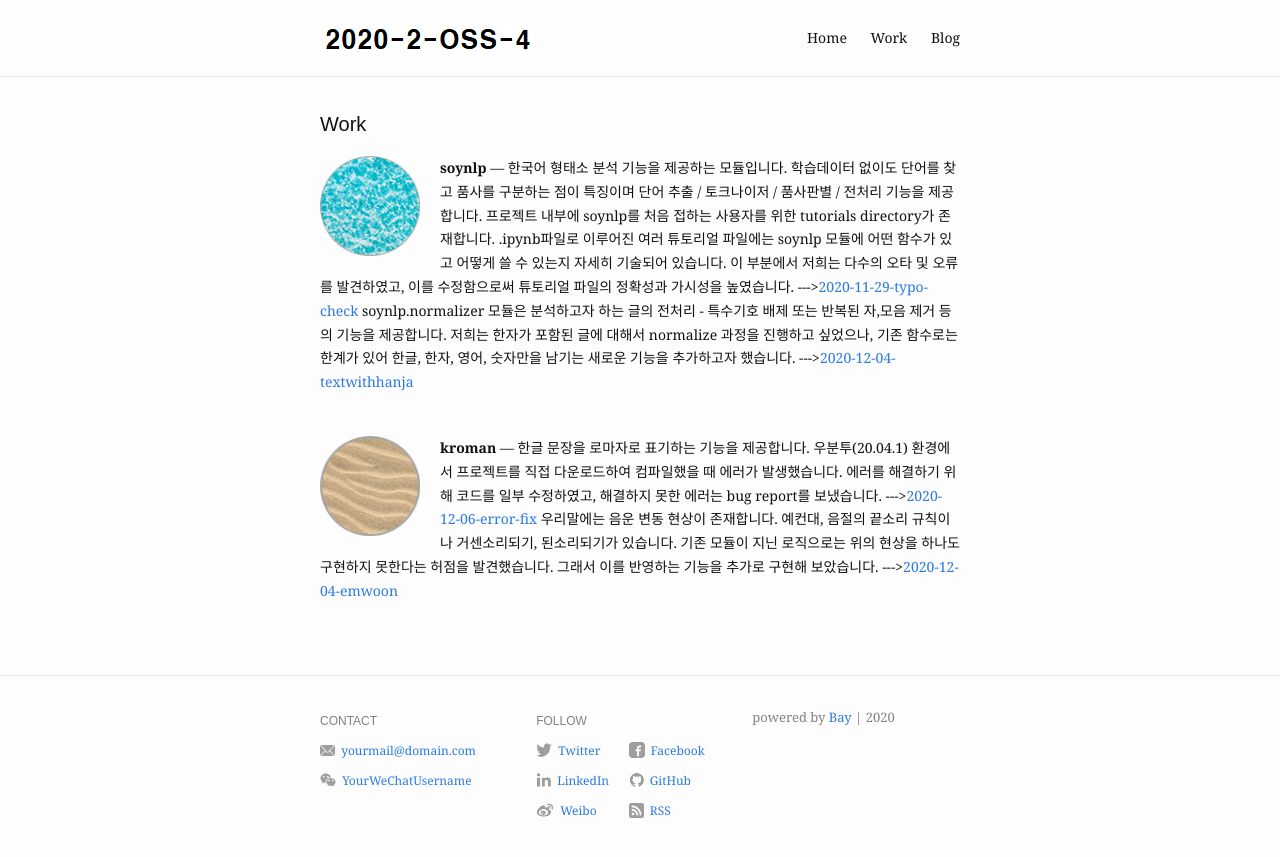
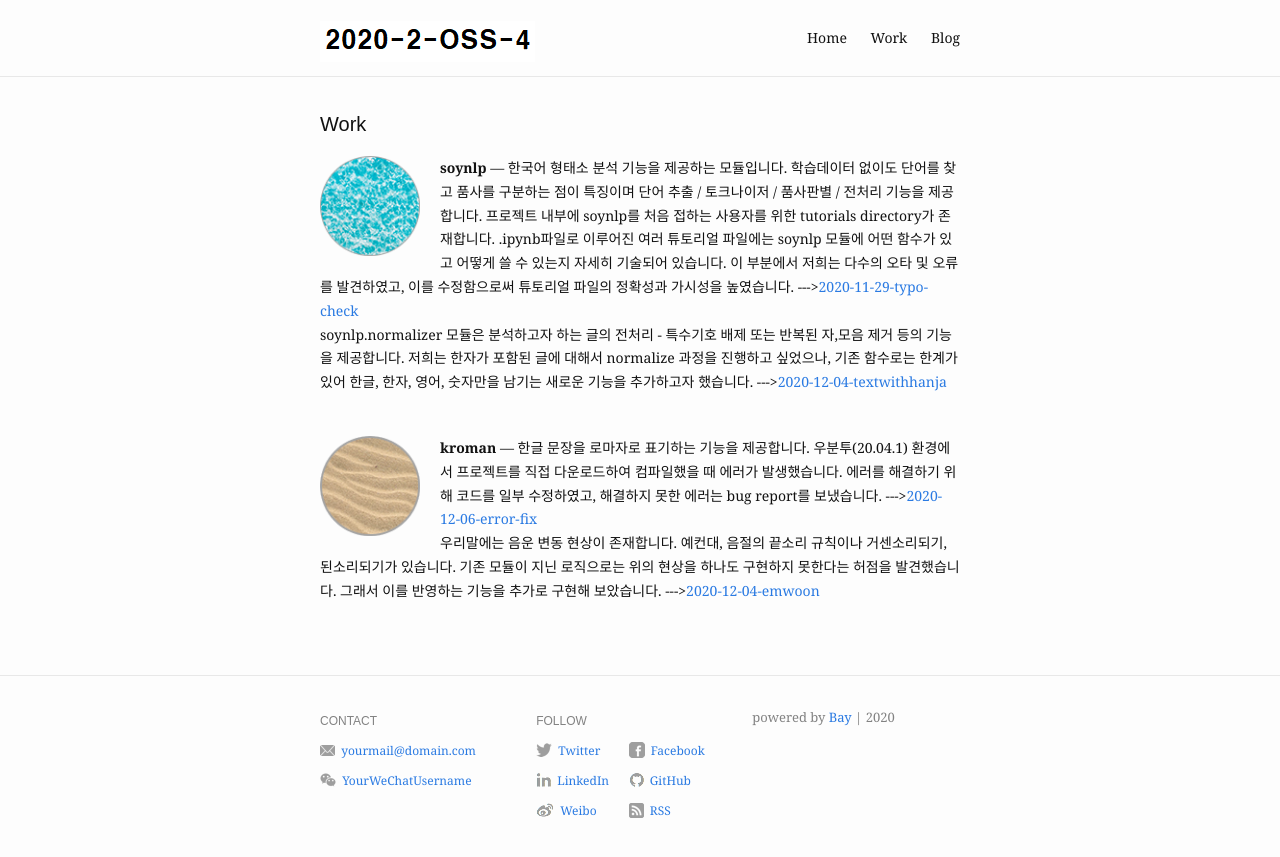
Before and after one commit to 20-2-SKKU-OSS/2020-2-OSS-4, a Jekyll site: the page built from work.md, in a window 1280 px wide. Shown: the top 857 px of the page. Built offline with Jekyll 4.4.1, drawn with Linux system fonts in a browser that asks for light colours.

Commit message:
Update work.md

```diff
--- a/work.md
+++ b/work.md
@@ -7,10 +7,10 @@ items:
     image:
       src: /assets/img/work/water.png
       alt: water
-    description: 한국어 형태소 분석 기능을 제공하는 모듈입니다. 학습데이터 없이도 단어를 찾고 품사를 구분하는 점이 특징이며 단어 추출 / 토크나이저 / 품사판별 / 전처리 기능을 제공합니다. 프로젝트 내부에 soynlp를 처음 접하는 사용자를 위한 tutorials directory가 존재합니다. .ipynb파일로 이루어진 여러 튜토리얼 파일에는 soynlp 모듈에 어떤 함수가 있고 어떻게 쓸 수 있는지 자세히 기술되어 있습니다. 이 부분에서 저희는 다수의 오타 및 오류를 발견하였고, 이를 수정함으로써 튜토리얼 파일의 정확성과 가시성을 높였습니다. ---><a href="https://20-2-skku-oss.github.io/2020-2-OSS-4/2020/11/29/typo-ckeck">2020-11-29-typo-check</a> soynlp.normalizer 모듈은 분석하고자 하는 글의 전처리 - 특수기호 배제 또는 반복된 자,모음 제거 등의 기능을 제공합니다. 저희는 한자가 포함된 글에 대해서 normalize 과정을 진행하고 싶었으나, 기존 함수로는 한계가 있어 한글, 한자, 영어, 숫자만을 남기는 새로운 기능을 추가하고자 했습니다. ---><a href="https://20-2-skku-oss.github.io/2020-2-OSS-4/2020/12/04/text-with-hanja">2020-12-04-textwithhanja</a>
+    description: 한국어 형태소 분석 기능을 제공하는 모듈입니다. 학습데이터 없이도 단어를 찾고 품사를 구분하는 점이 특징이며 단어 추출 / 토크나이저 / 품사판별 / 전처리 기능을 제공합니다. 프로젝트 내부에 soynlp를 처음 접하는 사용자를 위한 tutorials directory가 존재합니다. .ipynb파일로 이루어진 여러 튜토리얼 파일에는 soynlp 모듈에 어떤 함수가 있고 어떻게 쓸 수 있는지 자세히 기술되어 있습니다. 이 부분에서 저희는 다수의 오타 및 오류를 발견하였고, 이를 수정함으로써 튜토리얼 파일의 정확성과 가시성을 높였습니다. ---><a href="https://20-2-skku-oss.github.io/2020-2-OSS-4/2020/11/29/typo-ckeck">2020-11-29-typo-check</a> <br> soynlp.normalizer 모듈은 분석하고자 하는 글의 전처리 - 특수기호 배제 또는 반복된 자,모음 제거 등의 기능을 제공합니다. 저희는 한자가 포함된 글에 대해서 normalize 과정을 진행하고 싶었으나, 기존 함수로는 한계가 있어 한글, 한자, 영어, 숫자만을 남기는 새로운 기능을 추가하고자 했습니다. ---><a href="https://20-2-skku-oss.github.io/2020-2-OSS-4/2020/12/04/text-with-hanja">2020-12-04-textwithhanja</a> <br>
   - title: 'kroman'
     image:
       src: /assets/img/work/sand.png
       alt: sand
-    description: 한글 문장을 로마자로 표기하는 기능을 제공합니다. 우분투(20.04.1) 환경에서 프로젝트를 직접 다운로드하여 컴파일했을 때 에러가 발생했습니다. 에러를 해결하기 위해 코드를 일부 수정하였고, 해결하지 못한 에러는 bug report를 보냈습니다. ---><a href="https://20-2-skku-oss.github.io/2020-2-OSS-4/2020/12/06/error-fix">2020-12-06-error-fix</a> 우리말에는 음운 변동 현상이 존재합니다. 예컨대, 음절의 끝소리 규칙이나 거센소리되기, 된소리되기가 있습니다. 기존 모듈이 지닌 로직으로는 위의 현상을 하나도 구현하지 못한다는 허점을 발견했습니다. 그래서 이를 반영하는 기능을 추가로 구현해 보았습니다. ---><a href="https://20-2-skku-oss.github.io/2020-2-OSS-4/2020/12/04/emwoon">2020-12-04-emwoon</a>
+    description: 한글 문장을 로마자로 표기하는 기능을 제공합니다. 우분투(20.04.1) 환경에서 프로젝트를 직접 다운로드하여 컴파일했을 때 에러가 발생했습니다. 에러를 해결하기 위해 코드를 일부 수정하였고, 해결하지 못한 에러는 bug report를 보냈습니다. ---><a href="https://20-2-skku-oss.github.io/2020-2-OSS-4/2020/12/06/error-fix">2020-12-06-error-fix</a> <br>우리말에는 음운 변동 현상이 존재합니다. 예컨대, 음절의 끝소리 규칙이나 거센소리되기, 된소리되기가 있습니다. 기존 모듈이 지닌 로직으로는 위의 현상을 하나도 구현하지 못한다는 허점을 발견했습니다. 그래서 이를 반영하는 기능을 추가로 구현해 보았습니다. ---><a href="https://20-2-skku-oss.github.io/2020-2-OSS-4/2020/12/04/emwoon">2020-12-04-emwoon</a>
 ---
```
